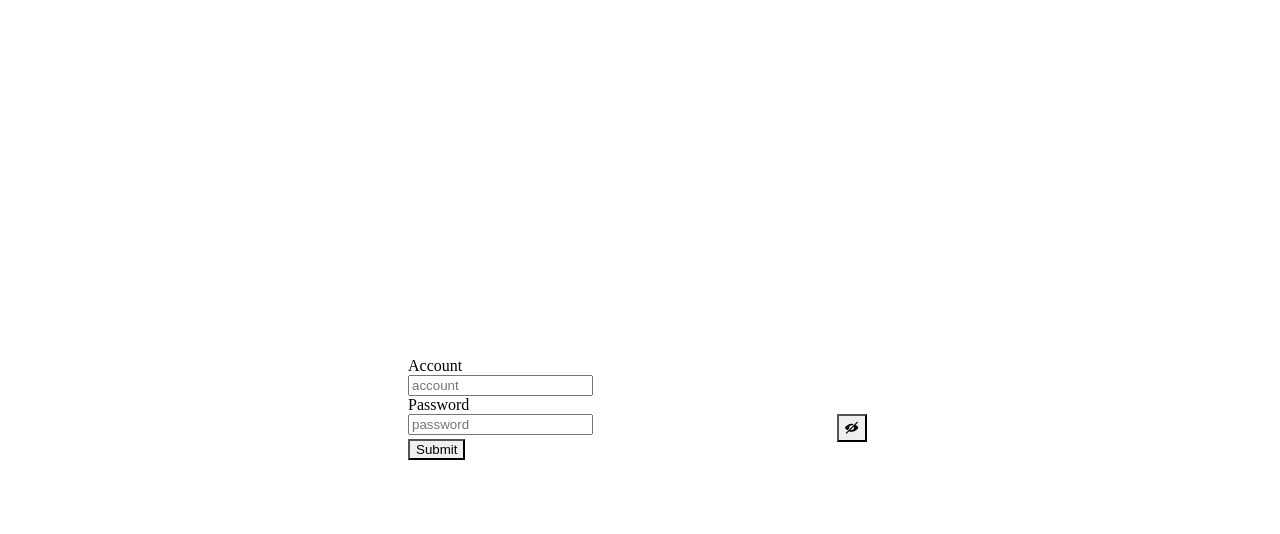
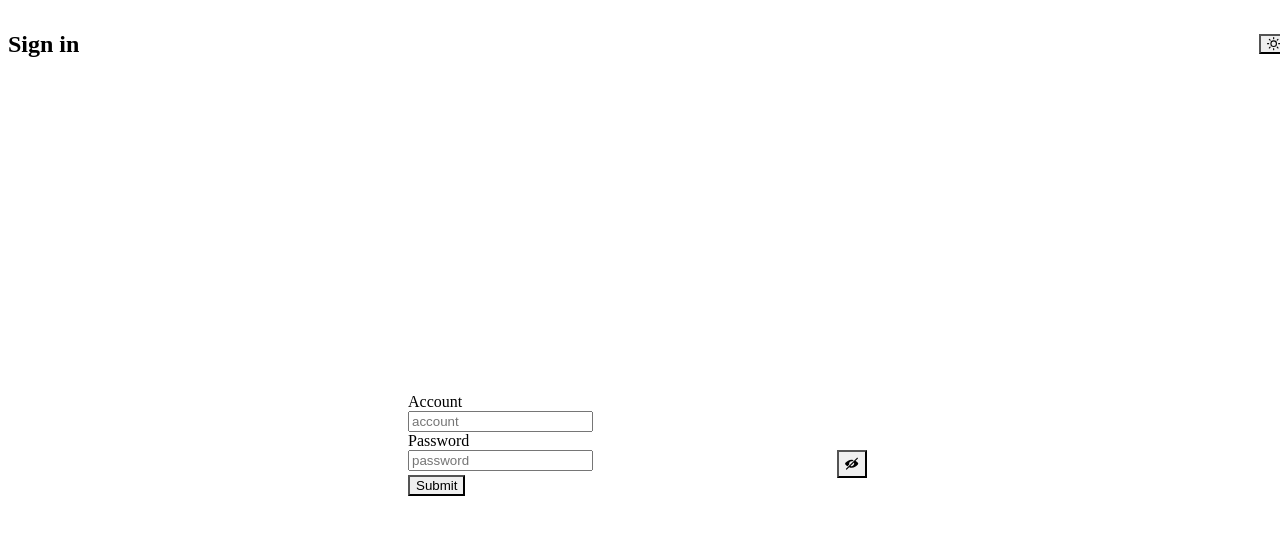
Before and after one commit to KenFront/gin-todo-list, a Next.js app in the folder app/: page /signin in a window 1280 px wide. Shown: the top 534 px of the page. Built offline with nearby package versions, Linux system fonts and the light colour scheme.

Commit message:
1. Add page header 2. Add dark mode

```diff
--- a/app/lib/component/FullPage.tsx
+++ b/app/lib/component/FullPage.tsx
@@ -2,7 +2,7 @@ import { FC } from "react";
 import { Flex } from "@chakra-ui/react";
 
 export const FullPage: FC = (props) => (
-  <Flex w="100vw" h="100vh" align="center" justify="center" flexWrap="wrap">
+  <Flex w="100vw" h="100vh" flexWrap="wrap" flexDirection="column">
     {props.children}
   </Flex>
 );
--- /dev/null
+++ b/app/lib/component/Header.tsx
@@ -0,0 +1,25 @@
+import { Button, useColorMode, Heading } from "@chakra-ui/react";
+import { MoonIcon, SunIcon } from "@chakra-ui/icons";
+import styled from "@emotion/styled";
+
+const Container = styled.header`
+  height: 4.5rem;
+  width: 100%;
+  box-shadow: var(--chakra-shadows-sm);
+  padding: 0 var(--chakra-space-6);
+  display: flex;
+  justify-content: space-between;
+  align-items: center;
+`;
+
+export const Header = ({ title }: { title: string }) => {
+  const { colorMode, toggleColorMode } = useColorMode();
+  return (
+    <Container>
+      <Heading>{title}</Heading>
+      <Button onClick={toggleColorMode}>
+        {colorMode === "light" ? <MoonIcon /> : <SunIcon />}
+      </Button>
+    </Container>
+  );
+};
--- /dev/null
+++ b/app/lib/component/Responsive.tsx
@@ -0,0 +1,15 @@
+import { FC } from "react";
+import { Flex, FlexProps } from "@chakra-ui/react";
+
+export const Responsive: FC<FlexProps> = ({ children, ...flexProps }) => (
+  <Flex
+    flexGrow={1}
+    flexShrink={1}
+    w="100%"
+    flexBasis="auto"
+    flexWrap="wrap"
+    {...flexProps}
+  >
+    {children}
+  </Flex>
+);
--- /dev/null
+++ b/app/lib/theme/index.ts
@@ -0,0 +1,10 @@
+import { extendTheme, ThemeConfig } from "@chakra-ui/react";
+
+const config: ThemeConfig = {
+  initialColorMode: "light",
+  useSystemColorMode: false,
+};
+
+const theme = extendTheme({ config });
+
+export default theme;
--- /dev/null
+++ b/app/pages/_document.tsx
@@ -0,0 +1,18 @@
+import { ColorModeScript } from "@chakra-ui/react";
+import NextDocument, { Html, Head, Main, NextScript } from "next/document";
+import theme from "@/lib/theme";
+
+export default class Document extends NextDocument {
+  render() {
+    return (
+      <Html lang="en">
+        <Head />
+        <body>
+          <ColorModeScript initialColorMode={theme.config.initialColorMode} />
+          <Main />
+          <NextScript />
+        </body>
+      </Html>
+    );
+  }
+}
--- a/app/pages/index.tsx
+++ b/app/pages/index.tsx
@@ -2,6 +2,8 @@ import { Button } from "@chakra-ui/react";
 
 import { CheckPageWithAuth } from "@/lib/auth/CheckPageWithAuth";
 import { FullPage } from "@/lib/component/FullPage";
+import { Header } from "@/lib/component/Header";
+import { Responsive } from "@/lib/component/Responsive";
 import { signOut } from "@/lib/API/sign";
 
 export const getServerSideProps = CheckPageWithAuth;
@@ -9,6 +11,8 @@ export const getServerSideProps = CheckPageWithAuth;
 const IndexPage = () => {
   return (
     <FullPage>
+      <Header title="Index" />
+      <Responsive>
         <Button
           mt={4}
           colorScheme="teal"
@@ -23,6 +27,7 @@ const IndexPage = () => {
         >
           Sign out
         </Button>
+      </Responsive>
     </FullPage>
   );
 };
--- a/app/pages/signin.tsx
+++ b/app/pages/signin.tsx
@@ -18,6 +18,8 @@ import { CheckPageWithoutAuth } from "@/lib/auth/CheckPageWithoutAuth";
 import { signIn } from "@/lib/API/sign";
 import { RequestErrorHandler } from "@/lib/request";
 import { FullPage } from "@/lib/component/FullPage";
+import { Responsive } from "@/lib/component/Responsive";
+import { Header } from "@/lib/component/Header";
 import { useAppToast } from "@/lib/hook/useAppToast";
 import { useAsync } from "@/lib/hook/useAsync";
 
@@ -71,6 +73,8 @@ const SignInPage = () => {
 
   return (
     <FullPage>
+      <Header title="Sign in" />
+      <Responsive align="center" justify="center">
         <Box w="480px" p={4}>
           <Formik
             initialValues={{ account: "", password: "" }}
@@ -106,7 +110,9 @@ const SignInPage = () => {
                     form: FormikState<{ password: string }>;
                   }) => (
                     <FormControl
-                    isInvalid={!!form.errors.password && form.touched.password}
+                      isInvalid={
+                        !!form.errors.password && form.touched.password
+                      }
                     >
                       <FormLabel htmlFor="password">Password</FormLabel>
                       <InputGroup size="md">
@@ -122,7 +128,9 @@ const SignInPage = () => {
                           </Button>
                         </InputRightElement>
                       </InputGroup>
-                    <FormErrorMessage>{form.errors.password}</FormErrorMessage>
+                      <FormErrorMessage>
+                        {form.errors.password}
+                      </FormErrorMessage>
                     </FormControl>
                   )}
                 </Field>
@@ -138,6 +146,7 @@ const SignInPage = () => {
             )}
           </Formik>
         </Box>
+      </Responsive>
     </FullPage>
   );
 };
```
Also changed, not shown: app/pages/_error.tsx (+20 -19 lines). Lines whose indentation alone changed are shown as unchanged.
